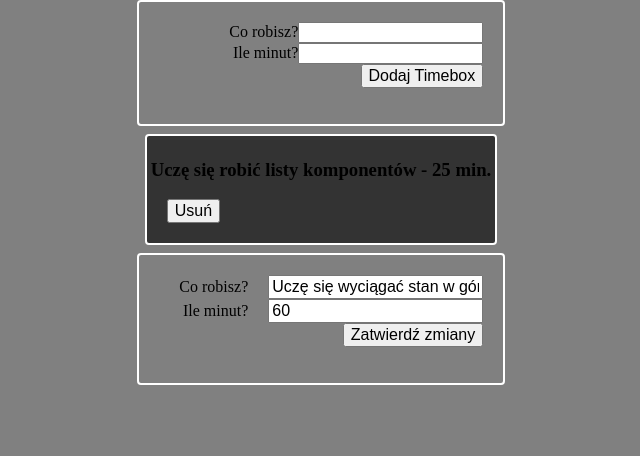
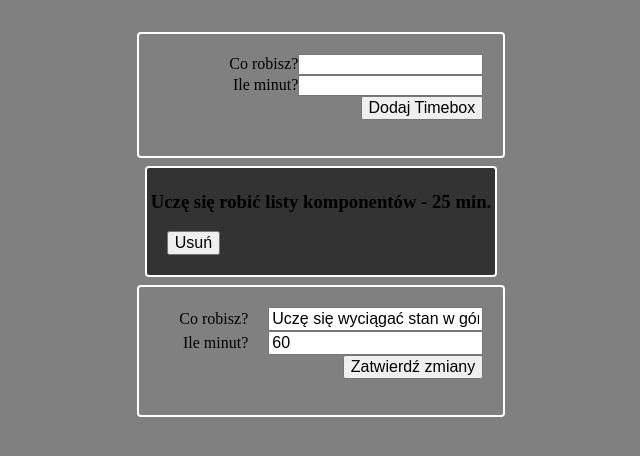
Before and after one commit to mrozrafal/timeboxing, a React (Create React App) app: page / in a window 1280 px wide. Shown: the top 456 px of the page, without its empty margins (319-959 px from the left). Built offline with nearby package versions, Linux system fonts and the light colour scheme.

Commit message:
feat: padding- top for better visual presentation

```diff
--- a/src/styles/components.scss
+++ b/src/styles/components.scss
@@ -1,5 +1,6 @@
 .App {
     font-family: serif;
+    padding-top: 32px;
 }
 
 .TimeboxEditor,
```
